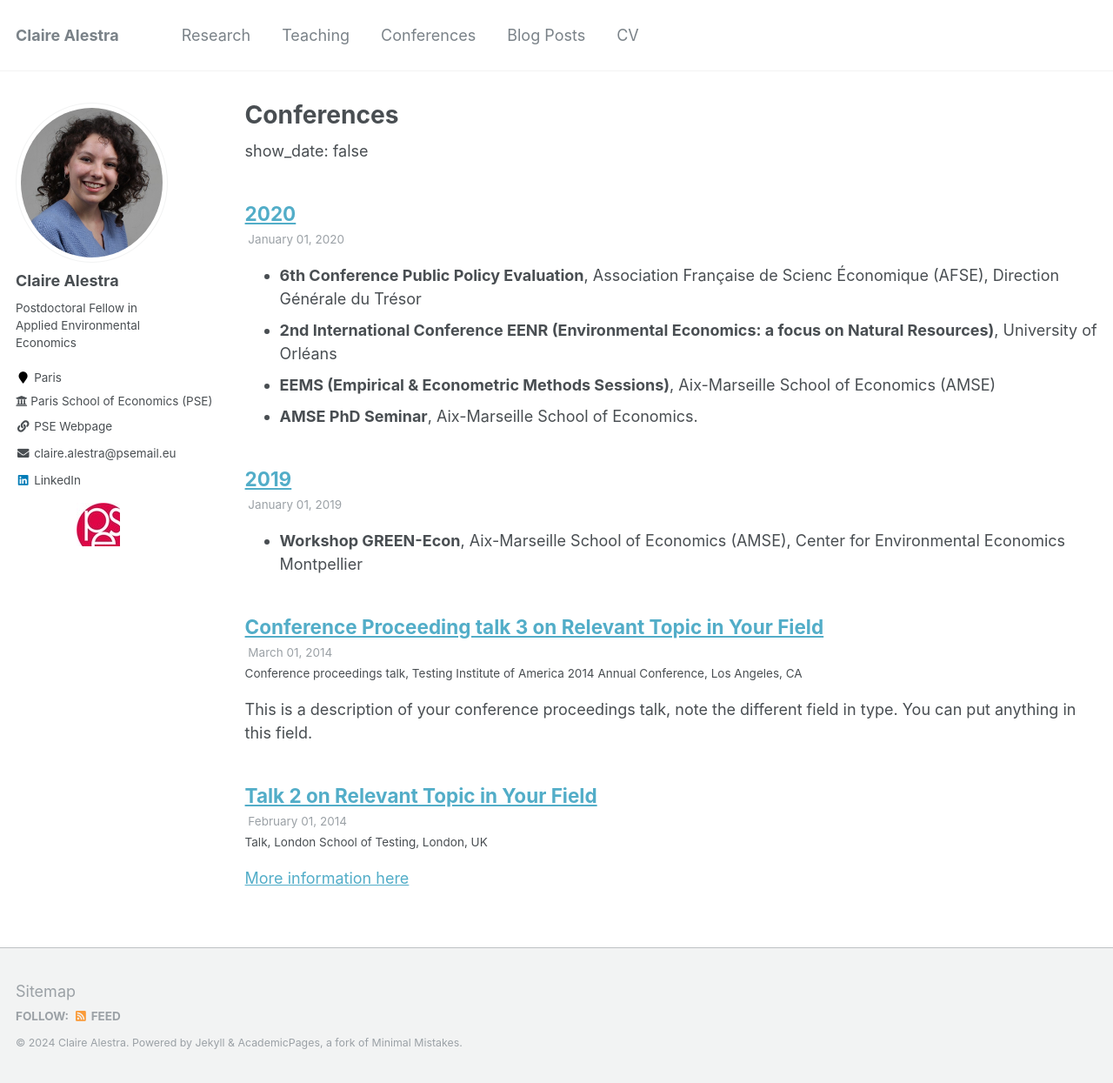
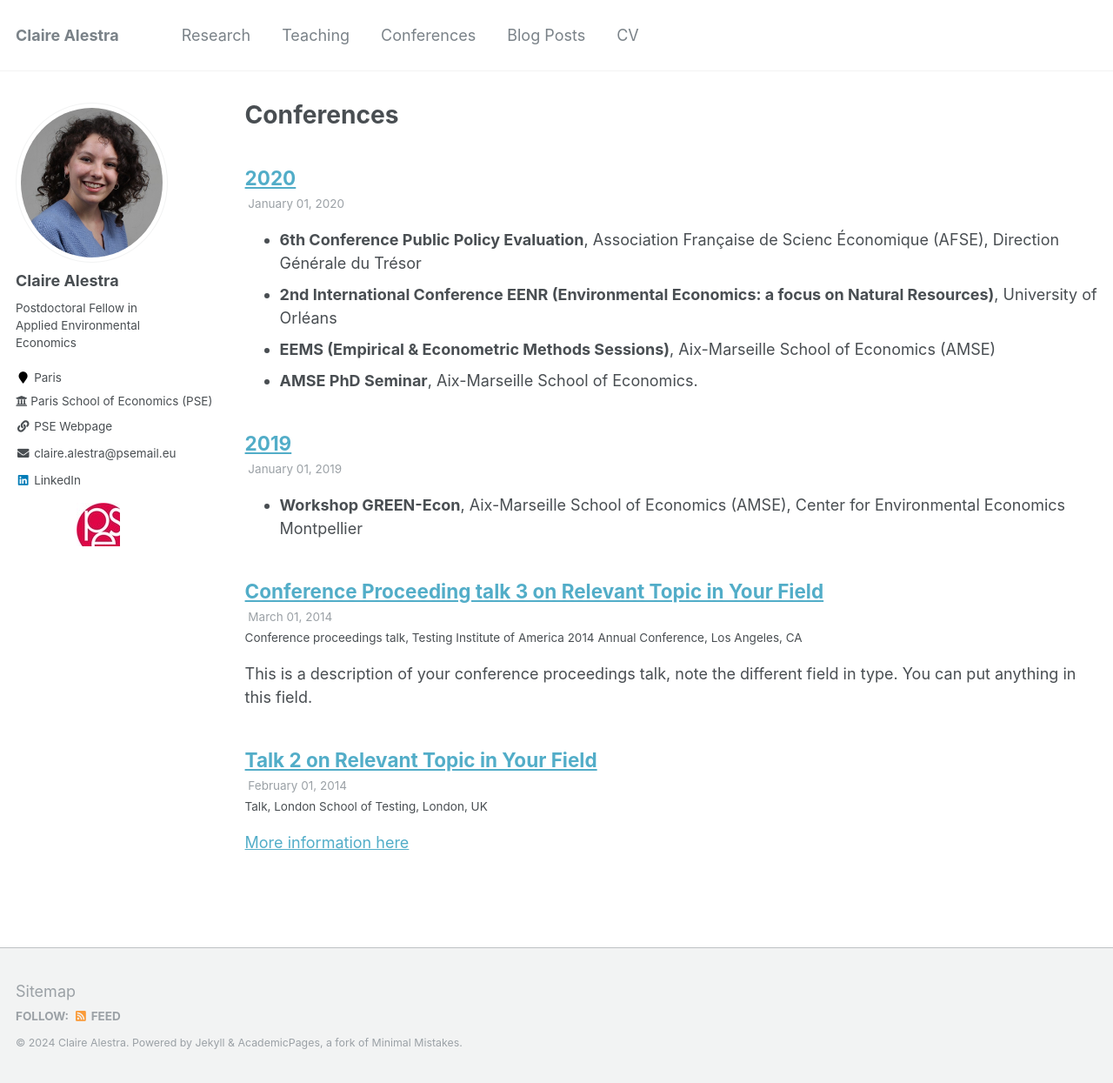
Before and after one commit to ClaireAlestra/ClaireAlestra.github.io, a Jekyll site: the page built from _pages/talks.html, in a window 1280 px wide and 1245 px high. Shown: the whole window at 87% size. Built offline with Jekyll 4.4.1, drawn with Linux system fonts in a browser that asks for light colours.

Commit message:
Update talks.html

```diff
--- a/_pages/talks.html
+++ b/_pages/talks.html
@@ -4,8 +4,6 @@ title: "Conferences"
 permalink: /conferences/
 author_profile: true
 ---
-
-show_date: false
 
 {% if site.talkmap_link == true %}
 
```
